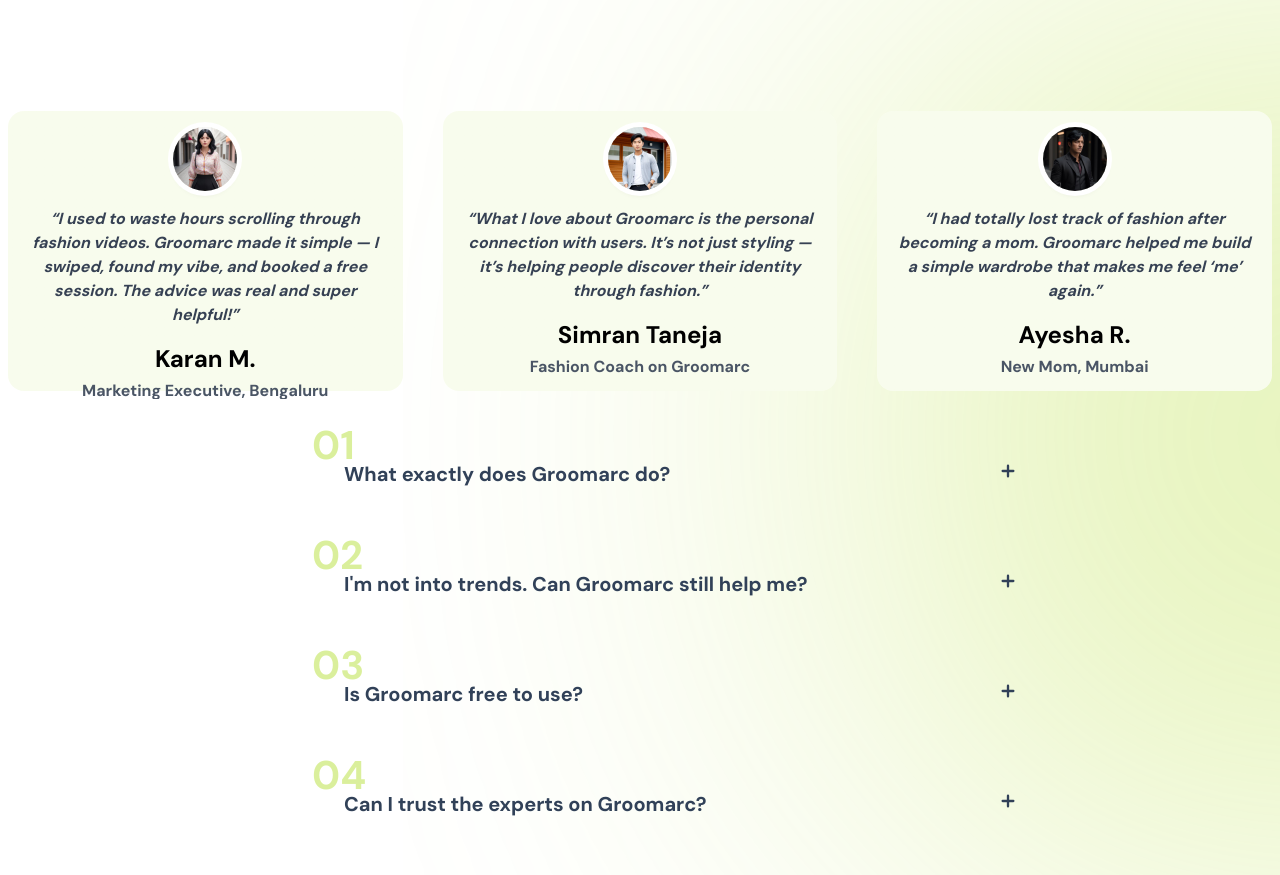
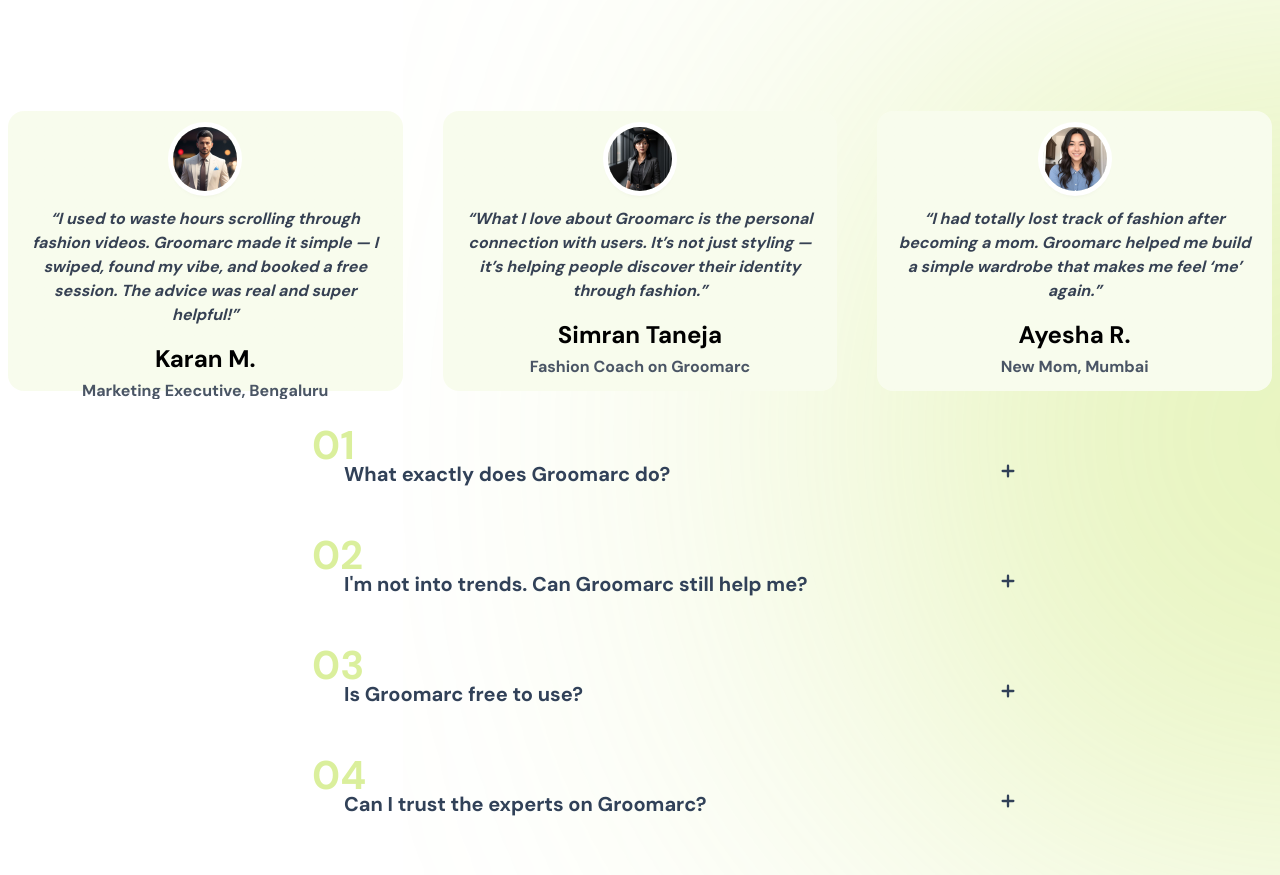
Before and after one commit to SARCASTICMANUS/Groomarc-website, a React (Vite) app: page / in a window 1280 px wide. Shown: the part 4360-5235 px from the top of the page. Built offline with nearby package versions, Linux system fonts and the light colour scheme.

Commit message:
Update ReviewSection.jsx
update name based image

```diff
--- a/src/components/ReviewSection/ReviewSection.jsx
+++ b/src/components/ReviewSection/ReviewSection.jsx
@@ -9,35 +9,35 @@
     text: "I always felt confused about what suits my body type. Groomarc’s 1-on-1 session literally changed the way I dress — now I feel confident and comfortable in my own style.",
     name: "Priya S.",
     role: "College Student, Delhi",
-    avatar: "/user2.jpg",
+    avatar: "/user3.jpg",
   },
   {
     id: 2,
     text: "I used to waste hours scrolling through fashion videos. Groomarc made it simple — I swiped, found my vibe, and booked a free session. The advice was real and super helpful!",
     name: "Karan M.",
     role: "Marketing Executive, Bengaluru",
-    avatar: "/user4.jpg",
+    avatar: "/user8.jpg",
   },
   {
     id: 3,
     text: "What I love about Groomarc is the personal connection with users. It’s not just styling — it’s helping people discover their identity through fashion.",
     name: "Simran Taneja",
     role: "Fashion Coach on Groomarc",
-    avatar: "/user1.jpg",
+    avatar: "/user5.jpg",
   },
   {
     id: 4,
     text: "I had totally lost track of fashion after becoming a mom. Groomarc helped me build a simple wardrobe that makes me feel ‘me’ again.",
     name: "Ayesha R.",
     role: "New Mom, Mumbai",
-    avatar: "/user6.jpg",
+    avatar: "/user2.jpg",
   },
   {
     id: 5,
     text: "Groomarc is filling a real gap. Most platforms focus on trends — this one focuses on people. I love working with users who want style that fits them, not the feed.",
     name: "Aditya Verma",
     role: "Certified Image Consultant",
-    avatar: "/user7.jpg",
+    avatar: "/user6.jpg",
   },
 ];
 
```
